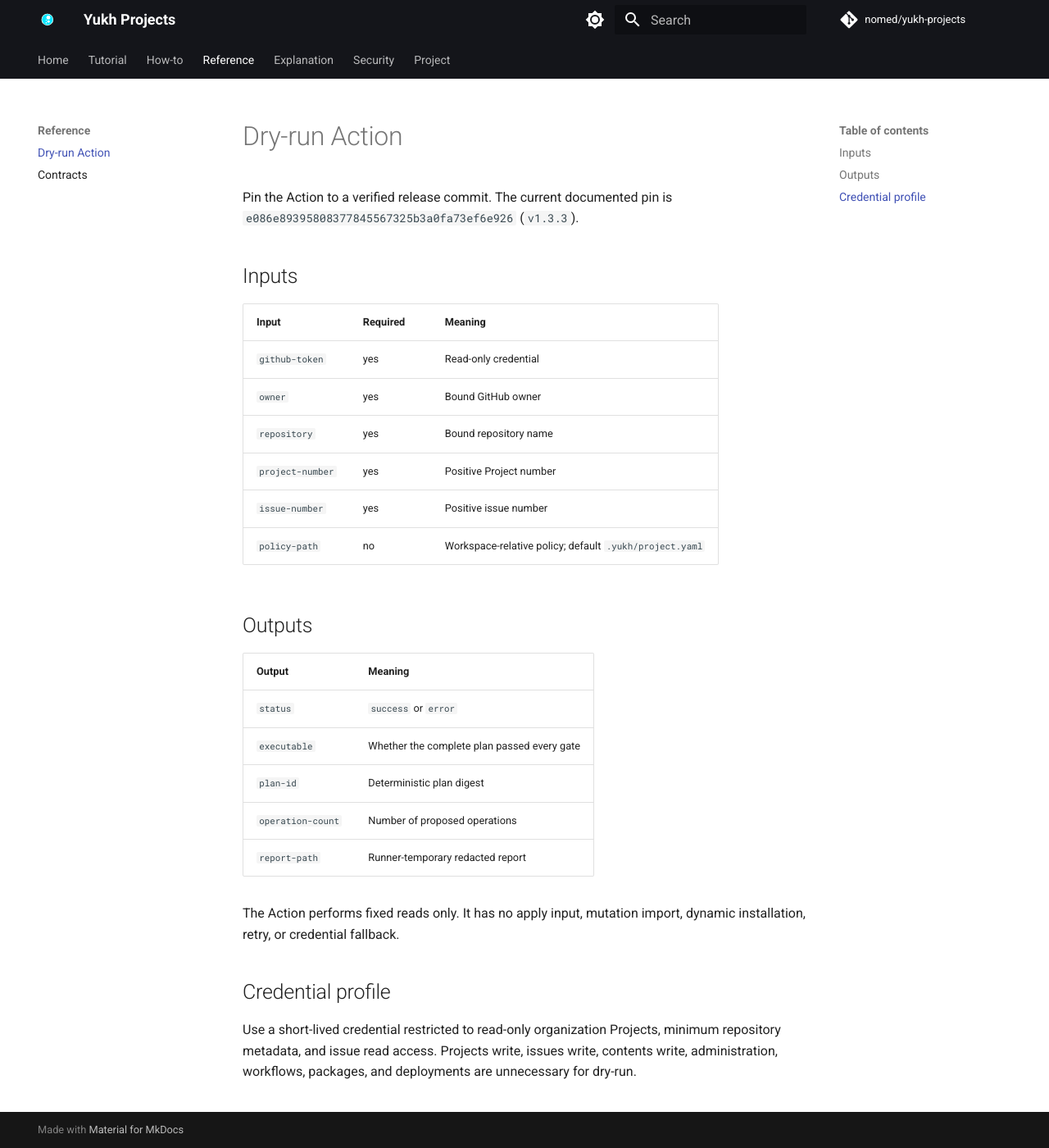
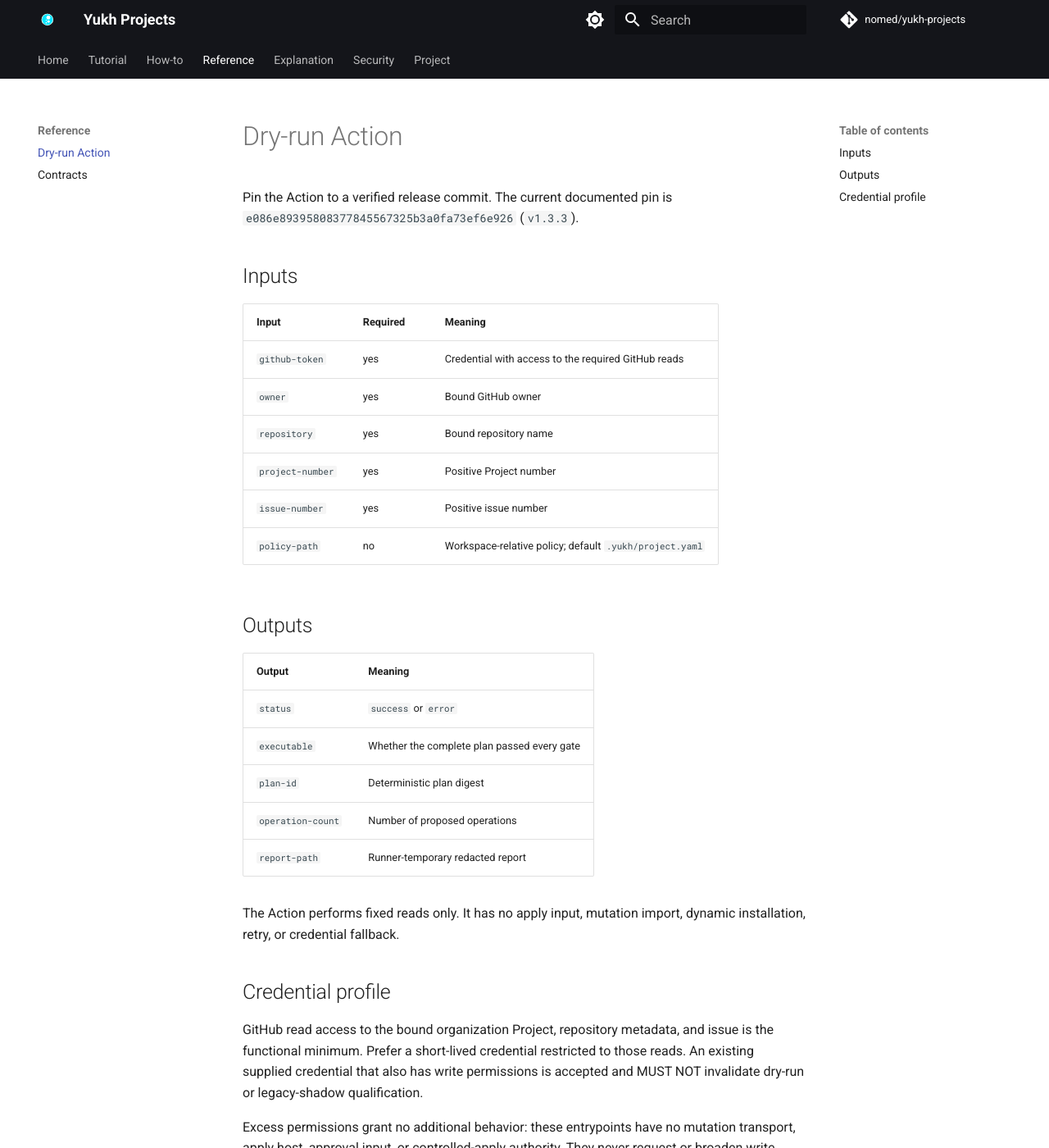
Before and after one commit to nomed/yukh-projects, an MkDocs documentation site: the page built from docs/reference/dry-run-action.md, in a window 1280 px wide and 1400 px high. Shown: the whole window at 82% size. Built offline with MkDocs 1.6.1 and Material for MkDocs 9.7.7, drawn with Linux system fonts in a browser that asks for light colours; comment, search, counter and statistics services are not loaded; some of the changed text lies outside the part shown.

Commit message:
docs: relax shadow token scope
Clarify that required GitHub reads are the functional minimum while excess permissions on an existing credential do not invalidate dry-run or legacy-shadow qualification. Bind safety to the structurally unreachable mutation and apply paths.

Co-authored-by: Copilot App <223556219+Copilot@users.noreply.github.com>

```diff
--- a/action.yml
+++ b/action.yml
@@ -2,7 +2,7 @@ name: Yukh Projects dry-run
 description: Produce a bounded, redacted reconciliation plan without mutations
 inputs:
   github-token:
-    description: Read-only GitHub credential
+    description: GitHub credential with the required read access
     required: true
   owner:
     description: GitHub owner login
--- a/docs/reference/dry-run-action.md
+++ b/docs/reference/dry-run-action.md
@@ -7,7 +7,7 @@ Pin the Action to a verified release commit. The current documented pin is
 
 | Input | Required | Meaning |
 | --- | --- | --- |
-| `github-token` | yes | Read-only credential |
+| `github-token` | yes | Credential with access to the required GitHub reads |
 | `owner` | yes | Bound GitHub owner |
 | `repository` | yes | Bound repository name |
 | `project-number` | yes | Positive Project number |
@@ -29,7 +29,12 @@ dynamic installation, retry, or credential fallback.
 
 ## Credential profile
 
-Use a short-lived credential restricted to read-only organization Projects,
-minimum repository metadata, and issue read access. Projects write, issues
-write, contents write, administration, workflows, packages, and deployments
-are unnecessary for dry-run.
+GitHub read access to the bound organization Project, repository metadata, and
+issue is the functional minimum. Prefer a short-lived credential restricted to
+those reads. An existing supplied credential that also has write permissions is
+accepted and MUST NOT invalidate dry-run or legacy-shadow qualification.
+
+Excess permissions grant no additional behavior: these entrypoints have no
+mutation transport, apply host, approval input, or controlled-apply authority.
+They never request or broaden write permissions. See the
+[dry-run credential profile amendment](../contracts/dry-run-credential-profile-v1.md).
```
Also changed, not shown: .context/current.md (+4 -2 lines), README.md (+1 -0 lines), docs/contracts/dry-run-credential-profile-v1.md (added, +48 -0 lines), docs/migration/legacy-v0.8-shadow.md (+7 -0 lines), docs/reference/contracts.md (+4 -1 lines), docs/tutorials/first-dry-run.md (+7 -4 lines), docs/validation/release-1.7.0-provider-parity.md (+9 -4 lines), 2 other files.
